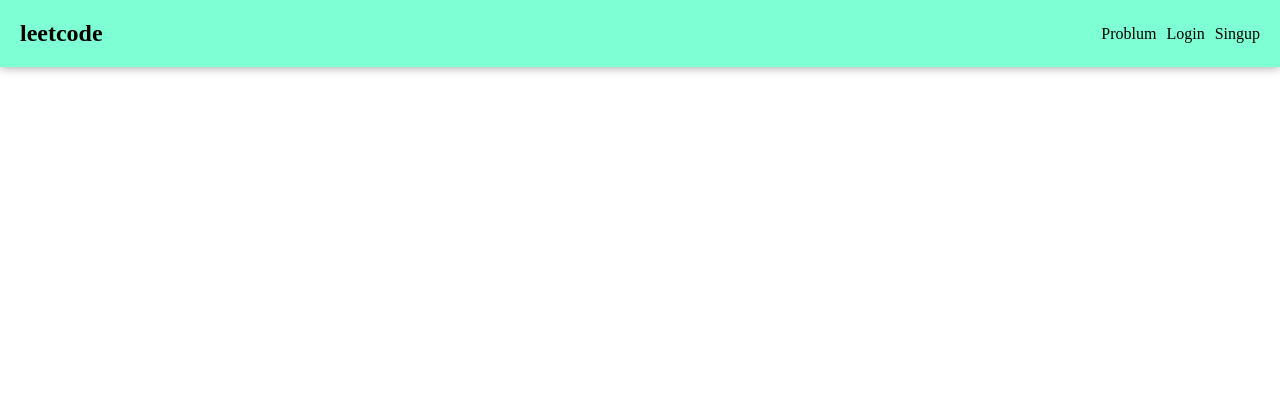
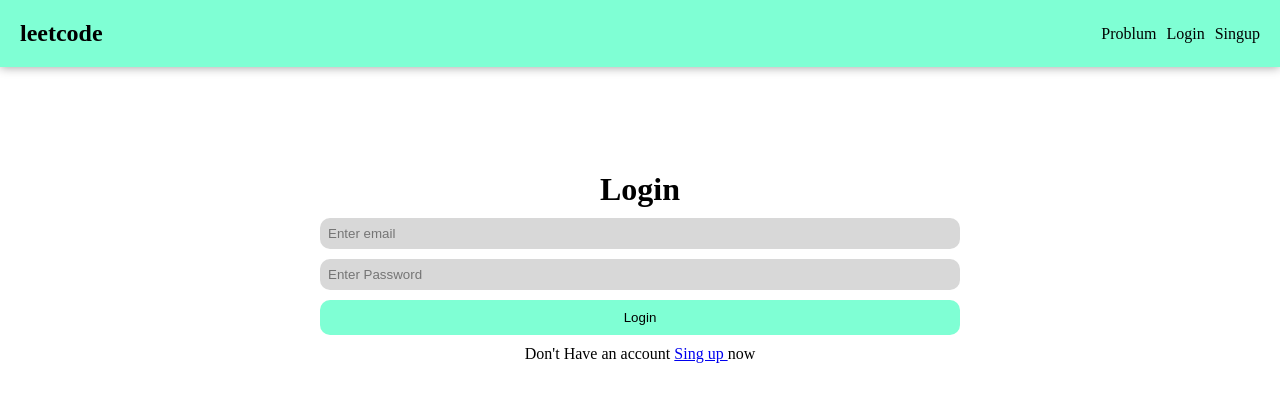
Before and after one commit to hkirat/react-assignment, a React (Vite) app: page /login in a window 1280 px wide. Shown: the top 402 px of the page. Built offline with nearby package versions, Linux system fonts and the light colour scheme.

Commit message:
Router added

```diff
--- a/src/App.jsx
+++ b/src/App.jsx
@@ -5,12 +5,14 @@ import {BrowserRouter,Routes,Route} from 'react-router-dom'
 import Login from './component/login';
 import Navbar from './component/navbar';
 import Problumset from './component/problumset';
+import Singleproblum from './component/Singleproblum';
 import Singup from './component/singup';
 const problems = [{
     title: "201. Bitwise AND of Numbers Range",
     difficulty: "Medium",
     acceptance: "42%"
-},{
+},
+{
     title: "201. Bitwise AND of Numbers Range",
     difficulty: "Medium",
     acceptance: "412%"
@@ -45,7 +47,7 @@ function App() {
                 <Route path='/login' element={<Login/>} />
                 <Route path='/singup' element={<Singup/>} />
                 <Route path='problumset/all' element={<Problumset/>} />
-                <Route path='problum/:id' element={'singleproblum'} />
+                <Route path='problum/:id' element={<Singleproblum/>} />
 
 
 
--- /dev/null
+++ b/src/component/Singleproblum.jsx
@@ -0,0 +1,53 @@
+import React from 'react'
+import { useParams,Link } from 'react-router-dom'
+import { useState,useEffect } from 'react'
+import { useContext } from 'react'
+import { Problumset } from './context'
+const Singleproblum = () => {
+    const {data} = useContext(Problumset)
+    const x = useParams()
+    const [singlequestion,setsinglequestion]= useState(x.id)
+    const [singledata,setsingledata]= useState(data)
+    // console.log(x.id)
+    useEffect(()=>{
+    //   setsinglequestion(x.id)
+      console.log(singlequestion)
+      const fil = singledata.filter((e)=>{
+
+        if(e.title == singlequestion ){
+            console.log(e)
+            return e
+        }
+      })
+      setsingledata(fil)
+      console.log(fil)
+
+    },[])
+    // setsinglequestion(x.id)
+  return (
+    <div>
+        <Link to={'/Problumset/all'} >Back</Link>
+
+        <table>
+            <tr>
+                <th>Title</th>
+                <th>Acceptance</th>
+                <th>Difficulty</th>
+           </tr>
+           {singledata.map((m)=>{
+              return (
+                <tr>
+                    <td>{m.title}</td>
+                    <td>{m.acceptance}</td>
+                    <td>{m.difficulty}</td>
+                </tr>
+              )
+           })}
+
+        </table>
+
+    </div>
+  )
+}
+
+export default Singleproblum
--- a/src/component/context.jsx
+++ b/src/component/context.jsx
@@ -6,20 +6,21 @@ const problems = [{
     difficulty: "Medium",
     acceptance: "42%"
 },{
-    title: "201. Bitwise AND of Numbers Range",
+    title: "202. Bitwise AND of Numbers Range",
     difficulty: "Medium",
     acceptance: "412%"
 },
     {
-        title: "202. Happy Number",
+        title: "203. Happy Number",
         difficulty: "Easy",
         acceptance: "54.9%"
     },
     {
-        title: "203. Remove Linked List Elements",
+        title: "204. Remove Linked List Elements",
         difficulty: "Hard",
         acceptance: "42%"
-    }];
+    }
+];
 const context = ({children}) => {
     const [data,setdata] = useState(problems)
 
--- a/src/component/login.jsx
+++ b/src/component/login.jsx
@@ -1,11 +1,20 @@
 import React from 'react'
 import { useContext } from 'react'
 import { Problumset } from './context'
+import { Link } from 'react-router-dom'
 const login = () => {
   const {data} = useContext(Problumset)
   console.log(data)
   return (
-    <div>
+    <div className='login-box' >
+      <div className="login">
+        <h1>Login</h1>
+        <input type="email" placeholder='Enter email' />
+        <input type="password" placeholder='Enter Password' />
+        <button className='login-btn' >Login</button>
+        <p>Don't Have an account <Link to={'/singup'} >Sing up </Link> now </p>
+      </div>
+
 
     </div>
   )
--- a/src/component/problumset.jsx
+++ b/src/component/problumset.jsx
@@ -1,23 +1,19 @@
 import React from 'react'
 import { useContext ,useState} from 'react'
 import { Problumset } from './context'
+import { Link } from 'react-router-dom'
 const problumset = () => {
     const {data} = useContext(Problumset)
-    const [btn,setBtn] = useState(data.length/2)
-    const [initialValue,setInitialValue] = useState(0)
+    const [page,setPage] = useState(1)
+    const [btncolor,setBtncolor] = useState('grey')
 
-    const handelbtn = ()=>{
-        const y = data.length
-        setBtn(y/2)
-        setInitialValue(0)
+    const handelbtn = (x)=>{
+      setPage(x)
     }
-    const handelbtn2 = ()=>{
-        const y = data.length
-        setInitialValue(y/2)
-        setBtn(y)
-    }
+
   return (
-    <div>   <table>
+    <div>
+     <table>
     <tr>
         <th>Title</th>
         <th>Acceptance</th>
@@ -26,21 +22,34 @@ const problumset = () => {
 
 
 
-        {data.slice(initialValue,btn).map((e,i)=>{
+        {data.slice(page*2-2,page*2).map((e,i)=>{
        const {title,difficulty,acceptance} = e
        return (
         <tr>
+
+        <Link className='link' to={`/problum/${title}`}>
+
         <td>{title}</td>
+        </Link>
         <td>{acceptance}</td>
         <td>{difficulty}</td>
-    </tr>
+
+       </tr>
+
 
        )
       })}
       </table>
+     <div className="btns">
+      {[...Array(data.length/2)].map((e,i)=>{
+       return <button
+       className={`${page==i+1?"paganation__selected":''} button`}
 
-      <button onClick={handelbtn} >1</button>
-      <button onClick={handelbtn2} >2</button>
+
+       onClick={()=>handelbtn(i+1)} >{i+1}</button>
+      })}
+
+      </div>
     </div>
   )
 }
--- a/src/component/singup.jsx
+++ b/src/component/singup.jsx
@@ -2,8 +2,14 @@ import React from 'react'
 
 const singup = () => {
   return (
-    <div>
-      singup
+    <div className='login-box' >
+      <div className="login">
+        <h1>SingUp</h1>
+        <input type="email" placeholder='Enter email' />
+        <input type="password" placeholder='Enter Password' />
+        <button className='login-btn' >Login</button>
+      </div>
+
     </div>
   )
 }
--- a/src/index.css
+++ b/src/index.css
@@ -27,3 +27,68 @@ ul{
     color: black;
      text-decoration: none;
 }
+table {
+    font-family: arial, sans-serif;
+    border-collapse: collapse;
+    width: 100%;
+  }
+
+  td, th {
+    /* border: 1px solid #dddddd; */
+    text-align: left;
+    padding: 8px;
+  }
+
+  tr:nth-child(even) {
+    background-color: #dddddd;
+  }
+  .button{
+    padding: 5px;
+    border-radius: 5px;
+    border: none;
+    width: 25px;
+    margin: 2px;
+
+
+  }
+  .btns{
+    display: flex;
+    width: 100%;
+    justify-content: center;
+    align-items: center;
+  }
+  .paganation__selected{
+    background-color: aquamarine;
+  }
+  .login-box{
+    display: flex;
+    justify-content: center;
+    align-items: center;
+
+    height: 50vh;
+  }
+  .login{
+    gap: 10px;
+    width: 50%;
+    align-items: center;
+    display: flex;
+    flex-direction: column;
+  }
+  .login-btn{
+    border: none;
+    padding: 10px;
+    border-radius: 10px;
+    background-color:aquamarine;
+    width: 100%;
+    cursor: pointer;
+  }
+  input{
+    padding: 8px;
+    border: none;
+    outline: #dddddd;
+    background-color: rgb(216, 216, 216);
+    border-radius: 10px;
+    width: 100%;
+
+
+  }
```
